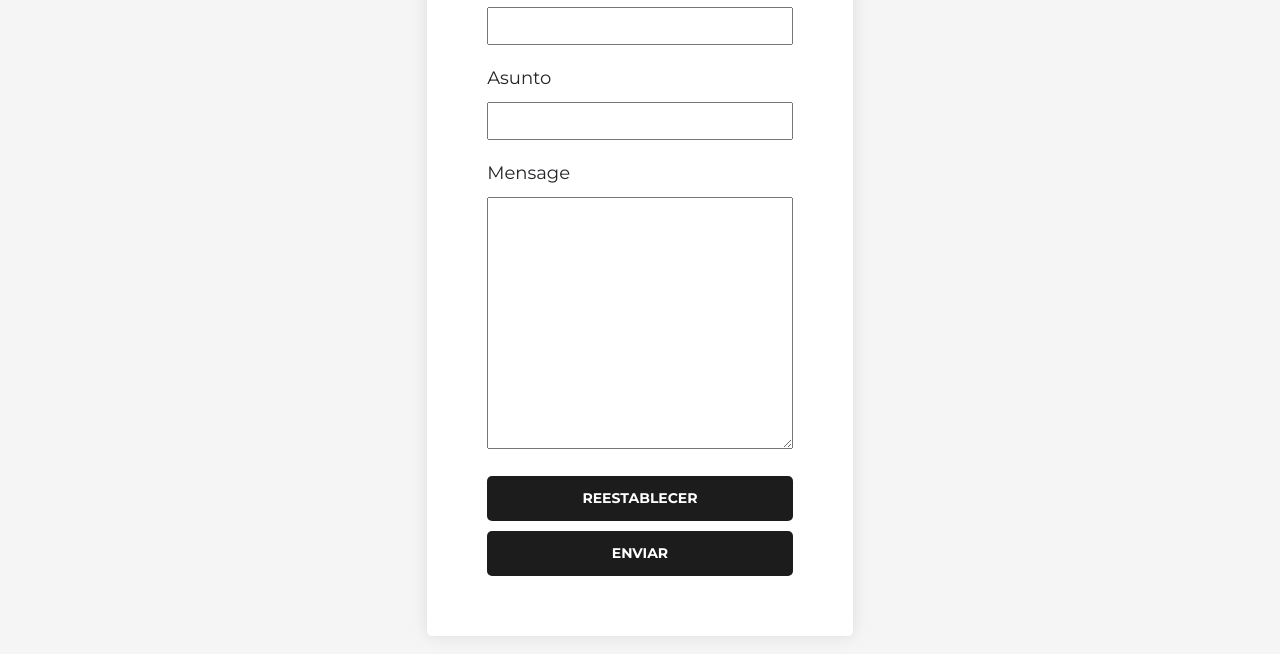
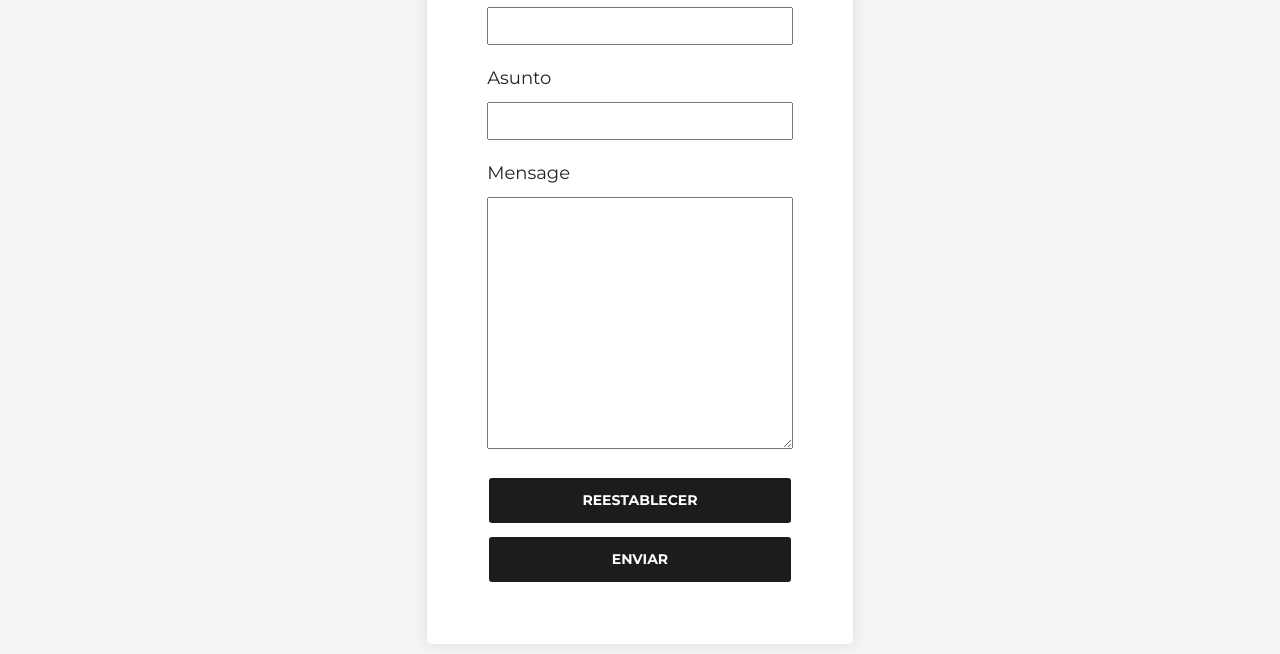
Before and after one commit to arenasesteban/PreEntrega2Arenas, a plain HTML site: page pages/contacto.html in a window 1280 px wide. Shown: the part 609-1263 px from the top of the page. Drawn offline with nearby package versions, Linux system fonts and the light colour scheme.

Commit message:
Cambios en css

```diff
--- a/css/style.css
+++ b/css/style.css
@@ -511,10 +511,14 @@ footer {
     margin-top: 10px;
     border: none;
     border-radius: 5px;
+    transition: 0.2s;
+    border: 2px solid;
 }
 
 .button-form button:hover {
-    background-color: #2f3132;
+    color: black;
+    background-color: whitesmoke;
+    border: 2px solid #1c1c1c;
 }
 
 /* Vista movil */
```
